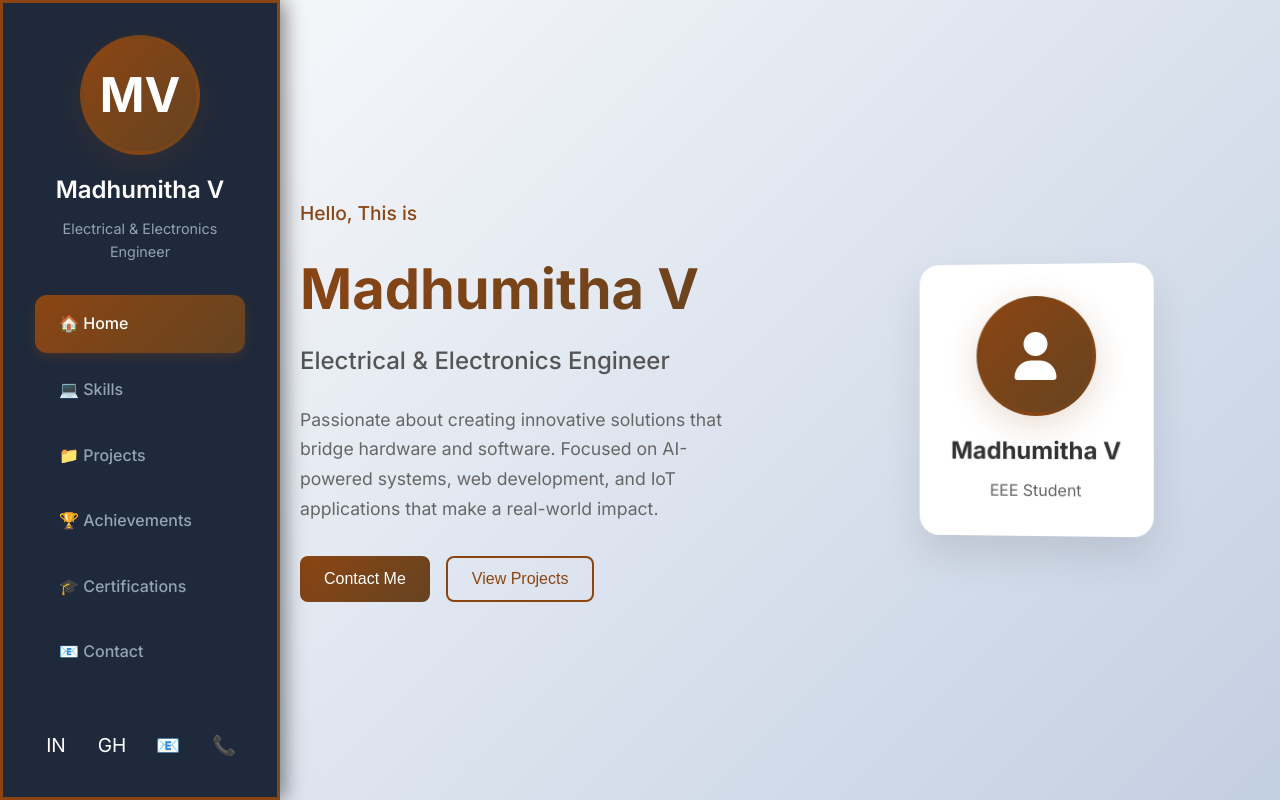
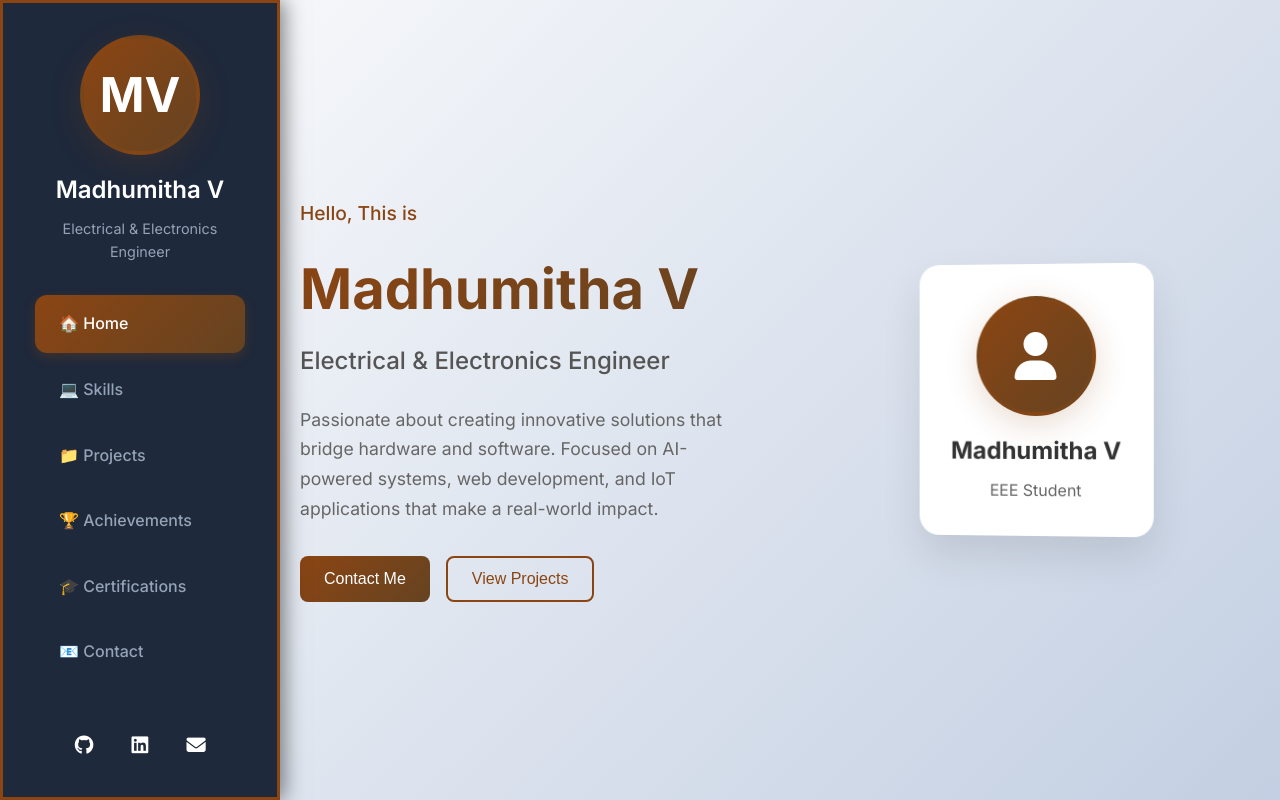
Before and after one commit to madhumitha27V/PORTFOLIO, a React (Create React App) app: page / in a window 1280 px wide. Shown: the top 800 px of the page. Built offline with nearby package versions, Linux system fonts and the light colour scheme.

Commit message:
Add GitHub, LinkedIn, and Email icons to sidebar, remove phone number

```diff
--- a/src/components/Sidebar.js
+++ b/src/components/Sidebar.js
@@ -68,17 +68,14 @@
         </nav>
 
         <div className="sidebar-social">
+          <a href="https://github.com/madhumitha27V" target="_blank" rel="noopener noreferrer" className="social-link" title="GitHub">
+            <i className="fab fa-github"></i>
+          </a>
           <a href="https://www.linkedin.com/in/madhhv/" target="_blank" rel="noopener noreferrer" className="social-link" title="LinkedIn">
-            IN
-          </a>
-          <a href="https://github.com/madhumitha27V" target="_blank" rel="noopener noreferrer" className="social-link" title="GitHub">
-            GH
+            <i className="fab fa-linkedin"></i>
           </a>
           <a href="mailto:27madhumitha.v@gmail.com" className="social-link" title="Email">
-            📧
-          </a>
-          <a href="tel:+916381228388" className="social-link" title="Phone">
-            📞
+            <i className="fas fa-envelope"></i>
           </a>
         </div>
       </div>
```
